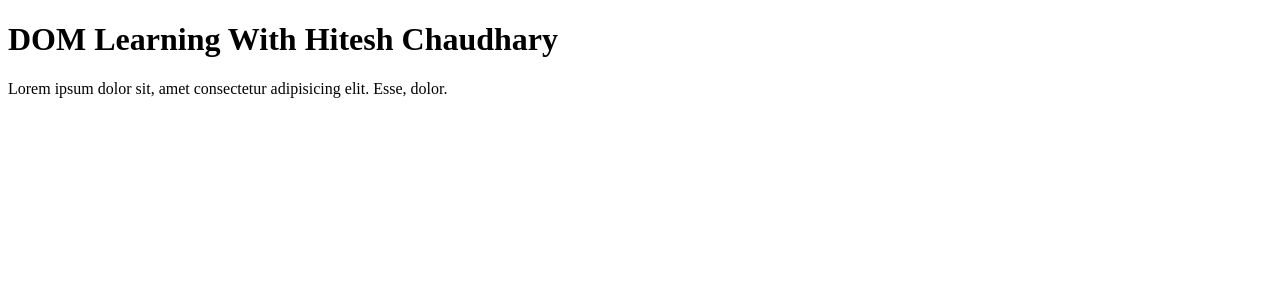
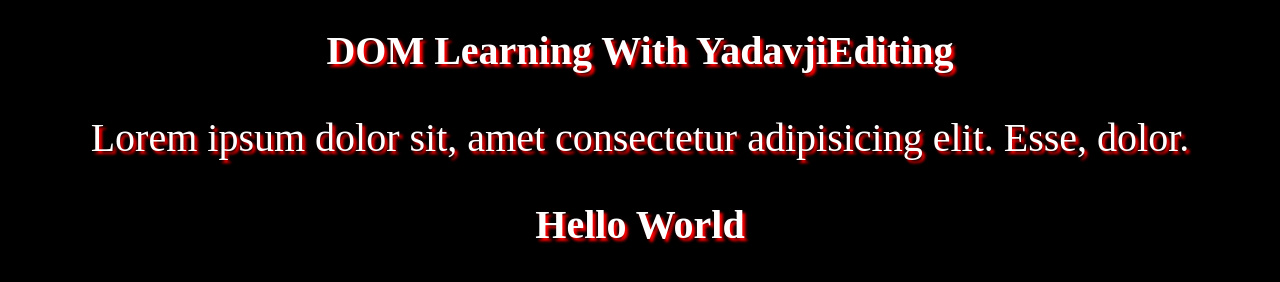
Before and after one commit to yatendra2832/javascript, a plain HTML site: page 07_DOM/index.html in a window 1280 px wide. Drawn offline with Linux system fonts and the light colour scheme.

Commit message:
DOM in html

```diff
--- a/07_DOM/index.html
+++ b/07_DOM/index.html
@@ -4,11 +4,61 @@
     <meta charset="UTF-8">
     <meta name="viewport" content="width=device-width, initial-scale=1.0">
     <title>DOM Manipulation in JS</title>
+    <style>
+        .bg-black{
+            background-color: black;
+            color:white;
+        }
+        h1,p{
+            text-align: center;
+            font-size: 40px;
+            text-shadow:3px 3px 3px red
+        }
+    </style>
 </head>
-<body>
-    <div class="bg-black">
-        <h1 class="heading">DOM Learning With Hitesh Chaudhary</h1>
-        <p>Lorem ipsum dolor sit, amet consectetur adipisicing elit. Esse, dolor.</p>
+<body class="bg-black">
+    <div >
+        <h1 id="MainHeading" class="heading">DOM Learning With YadavjiEditing</h1>
+        <p class="para">Lorem ipsum dolor sit, amet consectetur adipisicing elit. Esse, dolor.</p>
+        <h1 id="anotherHeading">Hello World</h1>
     </div>
+
+    <script>
+/*
+console.log(document.getElementById('MainHeading')) // it is used for selecting or targeting any element by their id
+console.log(document.getElementsByClassName('heading'))// it is sed for selecting or targeting any element by thier class
+console.log(document.getElementById('MainHeading').getAttribute('class'))// it is used for getting attribute from the specific selected element
+document.getElementById('MainHeading').style.backgroundColor='green'// that will change the style of the background of the mainheading id to the green
+
+*/
+
+/* by this way we select some element and store in the variable  so that we can easily access and will perform some operation
+let title=document.getElementById('MainHeading')
+ title.style.background='green'
+ title.style.border='2px solid grey'
+ title.style.borderRadius='2px 2px '
+*/
+//  how to change content
+/* In summary, innerHTML includes HTML markup,
+innerText returns only the text content,
+and textContent includes text content along with white space and line breaks.
+The choice between them depends on your specific needs and whether you want to work with the HTML structure or just plain text content.
+*/
+// document.getElementsByClassName('heading')
+console.log( document.querySelector('h1'))// that will return the first heaidng in the document
+console.log( document.querySelectorAll('h1')) // that will return the all h1 heading in the  document in the form of the nodelist
+console.log(document.querySelector('#anotherHeading'));//that will return the element id with anotherheading
+
+
+
+
+
+    </script>
+
+
+
+
+
+
 </body>
 </html>
```
